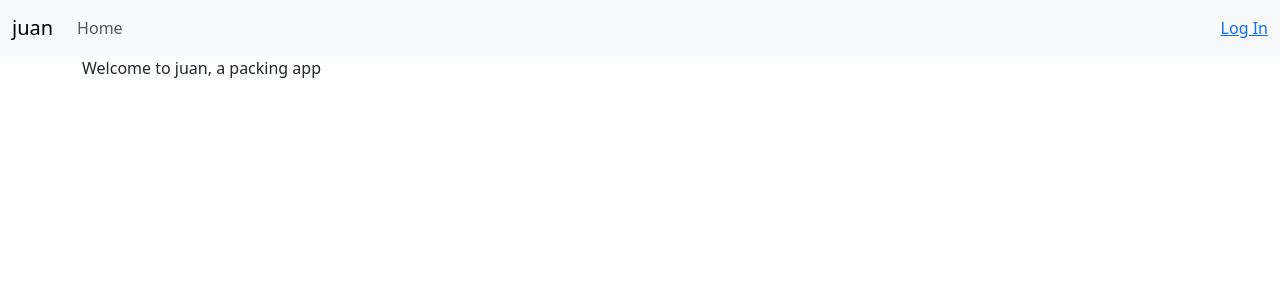
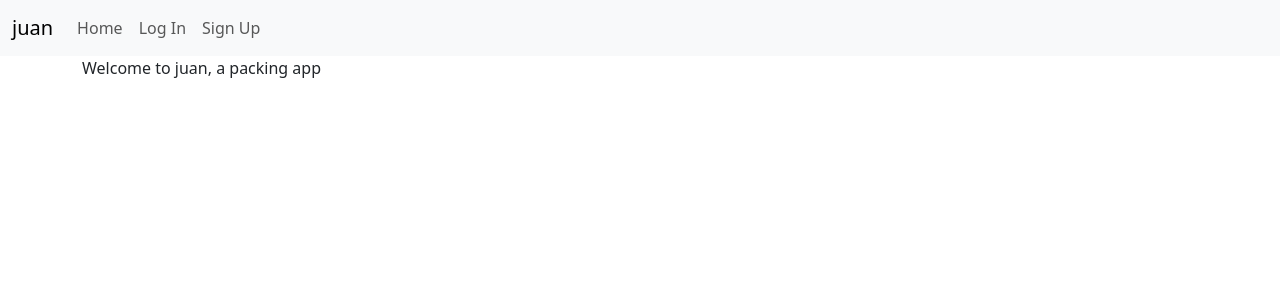
Before and after one commit to elgrove/juan, a Django app: page / in a window 1280 px wide. Shown: the top 300 px of the page. Run offline with Django 4.2, Linux system fonts and the light colour scheme; some libraries are stand-ins or nearby versions.

Commit message:
feat: user signup

```diff
--- a/core/templates/base.html
+++ b/core/templates/base.html
@@ -34,16 +34,19 @@
                     <li class="nav-item">
                         <a class="nav-link" href="{% url 'items_list' %}">Items</a>
                     </li>
+                    <li class="nav-item">
+                        <a class="nav-link" href="{% url 'logout' %}">Log Out</a>
+                    </li>
+                    {% else %}
+                    <li class="nav-item">
+                        <a class="nav-link" href="{% url 'login' %}">Log In</a>
+                    </li>
+                    <li class="nav-item">
+                        <a class="nav-link" href="{% url 'signup' %}">Sign Up</a>
+                    </li>
                     {% endif %}
                 </ul>
             </div>
-        <div>
-            {% if user.is_authenticated %}
-            <a href="{% url 'logout' %}">Log Out</a>
-            {% else %}
-            <a href="{% url 'login' %}">Log In</a>
-            {% endif %}
-        </div>
         </div>
 
     </nav>
--- a/core/urls.py
+++ b/core/urls.py
@@ -5,6 +5,8 @@ from core import views
 urlpatterns = [
     # home
     path("", views.index, name="index"),
+    # sign up page
+    path("signup/", views.SignUpView.as_view(), name="signup"),
     # pack
     path("pack/new/", views.PackCreateView.as_view(), name="pack_create"),
     path("packs/", views.PackListView.as_view(), name="packs_list"),
--- a/core/views.py
+++ b/core/views.py
@@ -3,6 +3,7 @@ import logging
 from django.shortcuts import render
 from django.urls import reverse_lazy
 from django.views.generic import CreateView, ListView, UpdateView, DeleteView
+from django.contrib.auth.forms import UserCreationForm
 
 from core.forms import BagForm, ItemForm, PackForm
 from core.models import Bag, Item, Pack
@@ -13,6 +14,12 @@ logger = logging.getLogger(__name__)
 def index(request):
     """View returning the home page."""
     return render(request, "core/index.html", {})
+
+
+class SignUpView(CreateView):
+    form_class = UserCreationForm
+    success_url = reverse_lazy("login")
+    template_name = "registration/signup.html"
 
 
 class PackCreateView(CreateView):
```
Also changed, not shown: core/templates/registration/signup.html (added, +18 -0 lines).
